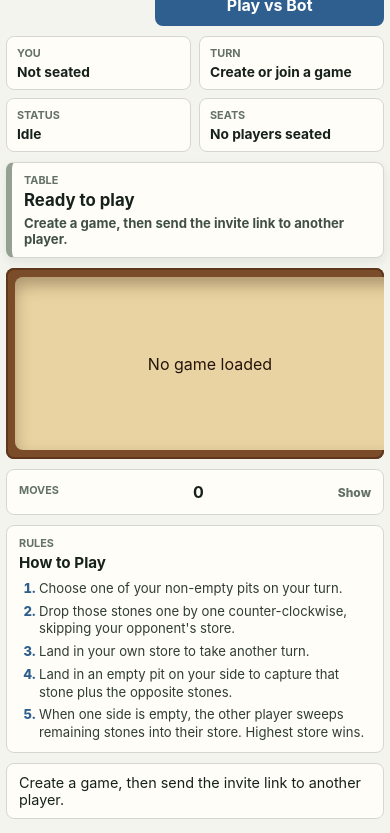
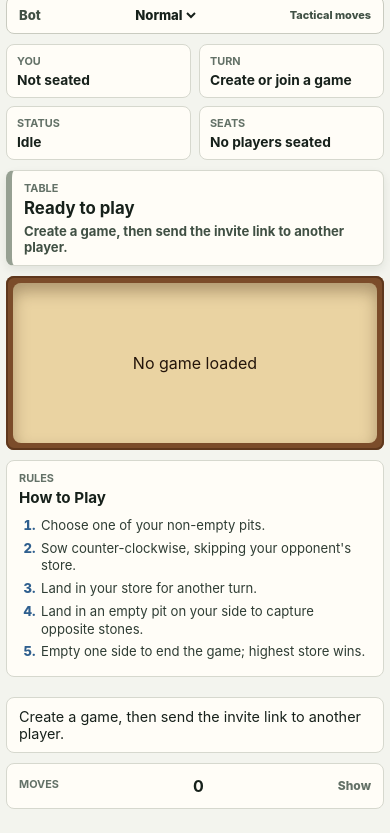
Before and after one commit to oza-chadg/mancala-arena, a website: page public/index.html in a window 390 px wide. Shown: the part 126-959 px from the top of the page. Drawn offline with nearby package versions, Linux system fonts and the light colour scheme; no server answers.

Commit message:
Refine mobile layout for gameplay and controls

```diff
--- a/public/index.html
+++ b/public/index.html
@@ -64,8 +64,29 @@
       </section>
 
       <section class="game-area">
-        <div id="boardWrap" class="board-wrap" aria-live="polite">
-          <div id="board" class="board"></div>
+        <div class="play-column">
+          <div id="boardWrap" class="board-wrap" aria-live="polite">
+            <div id="board" class="board"></div>
+          </div>
+
+          <section class="rules-panel">
+            <div>
+              <span class="label">Rules</span>
+              <h2>How to Play</h2>
+            </div>
+            <ol class="rules-list">
+              <li>Choose one of your non-empty pits.</li>
+              <li>Sow counter-clockwise, skipping your opponent's store.</li>
+              <li>Land in your store for another turn.</li>
+              <li>Land in an empty pit on your side to capture opposite stones.</li>
+              <li>Empty one side to end the game; highest store wins.</li>
+            </ol>
+          </section>
+
+          <section class="message-row">
+            <p id="message">Create a game, then send the invite link to another player.</p>
+            <button id="rematchButton" class="hidden" type="button">Rematch</button>
+          </section>
         </div>
 
         <aside class="side-panel">
@@ -76,18 +97,6 @@
             </button>
             <ol id="moveHistoryList" class="move-history-list">
               <li>No moves yet</li>
-            </ol>
-          </section>
-
-          <section class="rules-panel">
-            <span class="label">Rules</span>
-            <h2>How to Play</h2>
-            <ol class="rules-list">
-              <li>Choose one of your non-empty pits on your turn.</li>
-              <li>Drop those stones one by one counter-clockwise, skipping your opponent's store.</li>
-              <li>Land in your own store to take another turn.</li>
-              <li>Land in an empty pit on your side to capture that stone plus the opposite stones.</li>
-              <li>When one side is empty, the other player sweeps remaining stones into their store. Highest store wins.</li>
             </ol>
           </section>
         </aside>
@@ -102,10 +111,6 @@
         <div id="resultStats" class="result-stats"></div>
       </section>
 
-      <section class="message-row">
-        <p id="message">Create a game, then send the invite link to another player.</p>
-        <button id="rematchButton" class="hidden" type="button">Rematch</button>
-      </section>
     </main>
 
     <script src="/socket.io/socket.io.js"></script>
--- a/public/styles.css
+++ b/public/styles.css
@@ -206,7 +206,12 @@ h1 {
   display: grid;
   grid-template-columns: minmax(0, 1fr) 280px;
   gap: 16px;
-  align-items: stretch;
+  align-items: start;
+}
+
+.play-column {
+  display: grid;
+  gap: 12px;
 }
 
 .side-panel {
@@ -424,23 +429,33 @@ h1 {
 }
 
 .rules-panel {
-  padding: 14px 16px;
+  display: grid;
+  grid-template-columns: 150px minmax(0, 1fr);
+  gap: 10px 18px;
+  align-items: start;
+  padding: 12px 14px;
 }
 
 .rules-panel h2 {
-  margin: 0 0 8px;
+  margin: 0;
   font-size: 1rem;
   line-height: 1.15;
 }
 
 .rules-list {
-  display: grid;
-  gap: 7px;
+  columns: 2;
+  column-gap: 28px;
   margin: 0;
   padding-left: 20px;
   color: #2f3d34;
-  font-size: 0.9rem;
+  font-size: 0.86rem;
   line-height: 1.35;
+}
+
+.rules-list li {
+  break-inside: avoid;
+  margin-bottom: 5px;
+  padding-inline-start: 2px;
 }
 
 .rules-list li::marker {
@@ -547,7 +562,6 @@ h1 {
   align-items: center;
   justify-content: space-between;
   gap: 16px;
-  margin-top: 16px;
   padding: 14px 16px;
 }
 
@@ -744,8 +758,14 @@ h1 {
   }
 
   .topbar {
-    align-items: center;
+    align-items: stretch;
+    flex-direction: column;
+    gap: 10px;
     margin-bottom: 10px;
+  }
+
+  .topbar > div:first-child {
+    display: block;
   }
 
   h1 {
@@ -761,13 +781,36 @@ h1 {
 
   .topbar-actions {
     display: grid;
+    grid-template-columns: repeat(2, minmax(0, 1fr));
     gap: 8px;
     width: 100%;
   }
 
   .difficulty-picker {
+    grid-column: 1 / -1;
+    grid-row: 2;
     justify-content: space-between;
     width: 100%;
+    min-height: 38px;
+    padding: 0 12px;
+  }
+
+  #createGameButton {
+    grid-column: 1;
+    grid-row: 1;
+  }
+
+  #createBotGameButton {
+    grid-column: 2;
+    grid-row: 1;
+  }
+
+  .difficulty-picker small {
+    max-width: 42%;
+    overflow: hidden;
+    text-align: right;
+    text-overflow: ellipsis;
+    white-space: nowrap;
   }
 
   .message-row {
@@ -809,6 +852,10 @@ h1 {
     gap: 10px;
   }
 
+  .play-column {
+    gap: 10px;
+  }
+
   .turn-banner,
   .result-panel {
     position: sticky;
@@ -833,36 +880,35 @@ h1 {
   }
 
   .board-wrap {
-    overflow-x: auto;
-    padding: 9px;
-    -webkit-overflow-scrolling: touch;
+    overflow-x: hidden;
+    padding: 7px;
   }
 
   .board {
-    grid-template-columns: 42px repeat(6, minmax(44px, 1fr)) 42px;
-    grid-template-rows: repeat(2, 84px);
-    gap: 5px;
-    min-width: 390px;
+    grid-template-columns: 32px repeat(6, minmax(0, 1fr)) 32px;
+    grid-template-rows: repeat(2, 78px);
+    gap: 4px;
+    min-width: 0;
     width: 100%;
   }
 
   .pit-row {
-    gap: 5px;
+    gap: 4px;
   }
 
   .pit {
-    min-height: 74px;
-    padding: 6px 3px;
+    min-height: 68px;
+    padding: 5px 2px;
   }
 
   .store {
-    border-radius: 26px;
-    gap: 4px;
-    padding: 7px 3px;
+    border-radius: 22px;
+    gap: 3px;
+    padding: 6px 2px;
   }
 
   .stone-count {
-    font-size: 1.15rem;
+    font-size: 1.05rem;
   }
 
   .gem-cluster {
@@ -894,9 +940,9 @@ h1 {
 
   .pit small,
   .store small {
-    padding: 0 2px;
-    font-size: 0.58rem;
-    line-height: 1.05;
+    padding: 0 1px;
+    font-size: 0.52rem;
+    line-height: 1;
   }
 
   .active-side {
@@ -916,6 +962,7 @@ h1 {
   }
 
   .rules-panel {
+    grid-template-columns: 1fr;
     padding: 10px 12px;
   }
 
@@ -924,6 +971,7 @@ h1 {
   }
 
   .rules-list {
+    columns: 1;
     gap: 5px;
     font-size: 0.82rem;
   }
```
